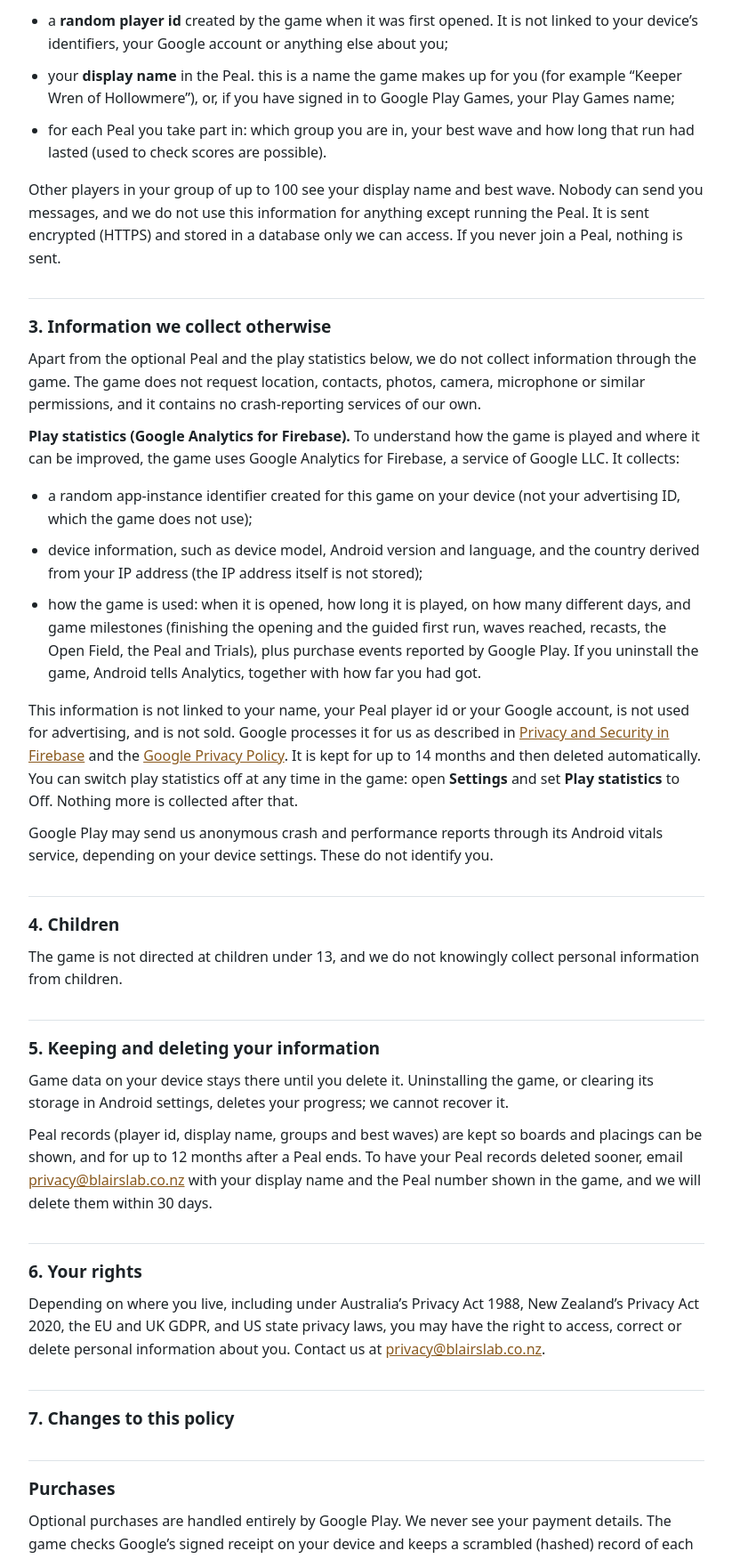
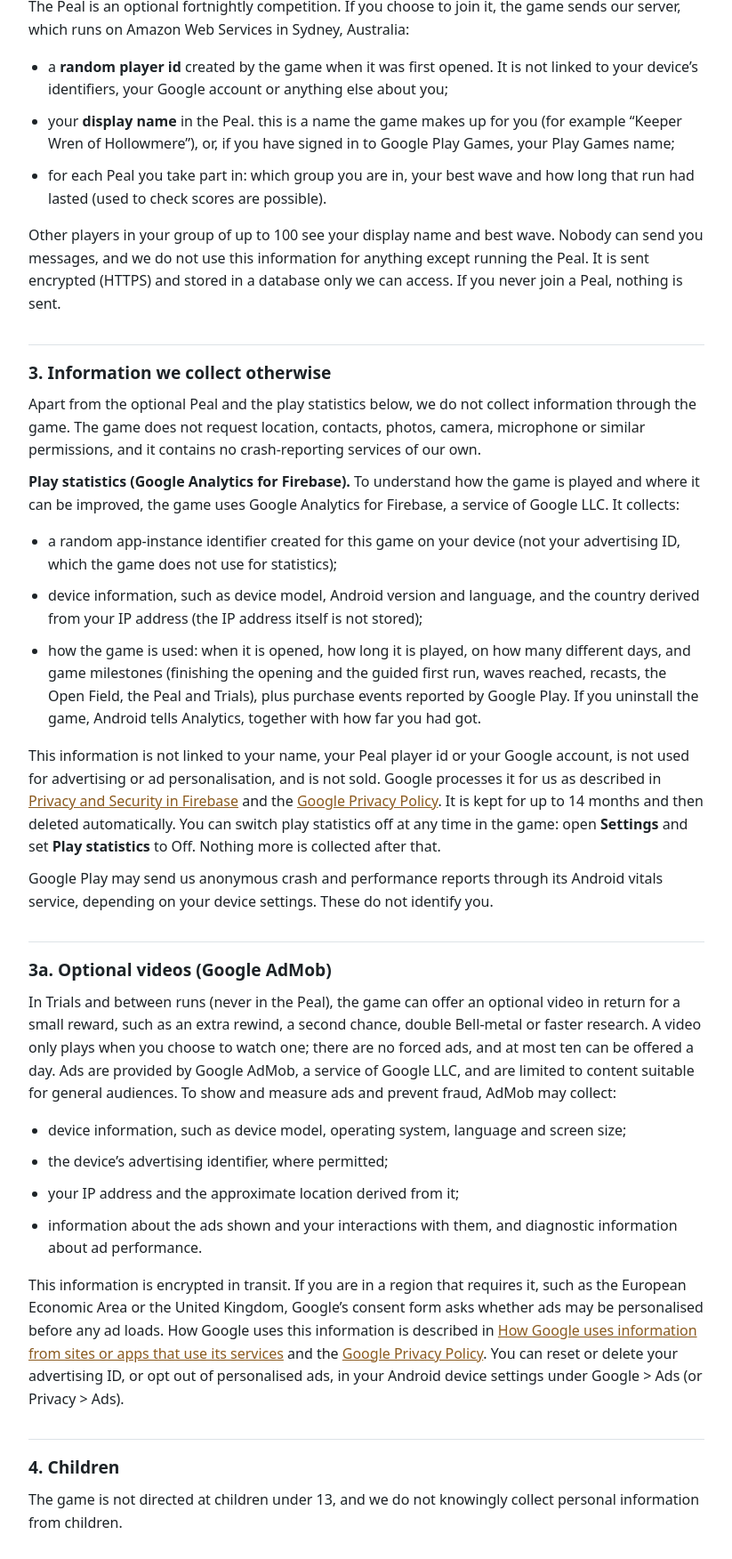
Before and after one commit to 5Rage/lastbell-privacy, a plain HTML site: page index.html in a window 1280 px wide. Shown: the part 1048-2800 px from the top of the page at 89% size, without its empty margins (228-1051 px from the left). Drawn offline with Linux system fonts and the light colour scheme.

Commit message:
Privacy policy: optional videos (Google AdMob), 4 Nov 2026
Co-Authored-By: Claude Sonnet 5.5 <noreply@anthropic.com>

```diff
--- a/index.html
+++ b/index.html
@@ -20,7 +20,7 @@
 <body>
 <main>
 <h1>Privacy Policy — The Last Bell</h1>
-<p class="meta">Effective date: 18 October 2026 · Updated 19 October 2026 to cover optional purchases and Google Play Games, 24 October 2026 for cloud saves, and 31 October 2026 to add play statistics (Google Analytics for Firebase) (the Peal: 18 October 2026)</p>
+<p class="meta">Effective date: 18 October 2026 · Updated 19 October 2026 to cover optional purchases and Google Play Games, 24 October 2026 for cloud saves, 31 October 2026 to add play statistics (Google Analytics for Firebase), and 4 November 2026 to add optional videos (Google AdMob) (the Peal: 18 October 2026)</p>
 
 <p>This policy explains what information the mobile game <strong>The Last Bell</strong> (“the game”) handles. The game is published by <strong>BlairsLab</strong> (“we”, “us”). If you have a question, contact us at <a href="mailto:privacy@blairslab.co.nz">privacy@blairslab.co.nz</a>.</p>
 
@@ -30,8 +30,8 @@
   <li>Your progress is saved only on your device.</li>
   <li>The Peal, a fortnightly competition, is optional. Only if you join it, the game sends our server a random player id that the game made up, your display name in the Peal, and your best waves in it, so your group’s board can be shown.</li>
   <li>There is no chat and no way for players to contact each other: other players in your Peal group see only display names and best waves.</li>
-  <li>The game sends anonymous play statistics (how long it is played and how far players get) to Google Analytics for Firebase. They never include your name or advertising ID, and you can switch them off in Settings.</li>
-  <li>The game contains no ads and no tracking for advertising. Optional in-app purchases are made through Google Play (see below).</li>
+  <li>The game sends anonymous play statistics (how long it is played and how far players get) to Google Analytics for Firebase. They never include your name, and you can switch them off in Settings.</li>
+  <li>Videos are always optional: one only plays if you choose to watch it for a small reward (never in the Peal). When you do, Google AdMob receives device and ad information to show it. Optional in-app purchases are made through Google Play (see below).</li>
   <li>We do not share or sell personal information.</li>
 </ul>
 
@@ -51,12 +51,22 @@
 <p>Apart from the optional Peal and the play statistics below, we do not collect information through the game. The game does not request location, contacts, photos, camera, microphone or similar permissions, and it contains no crash-reporting services of our own.</p>
 <p><strong>Play statistics (Google Analytics for Firebase).</strong> To understand how the game is played and where it can be improved, the game uses Google Analytics for Firebase, a service of Google LLC. It collects:</p>
 <ul>
-  <li>a random app-instance identifier created for this game on your device (not your advertising ID, which the game does not use);</li>
+  <li>a random app-instance identifier created for this game on your device (not your advertising ID, which the game does not use for statistics);</li>
   <li>device information, such as device model, Android version and language, and the country derived from your IP address (the IP address itself is not stored);</li>
   <li>how the game is used: when it is opened, how long it is played, on how many different days, and game milestones (finishing the opening and the guided first run, waves reached, recasts, the Open Field, the Peal and Trials), plus purchase events reported by Google Play. If you uninstall the game, Android tells Analytics, together with how far you had got.</li>
 </ul>
-<p>This information is not linked to your name, your Peal player id or your Google account, is not used for advertising, and is not sold. Google processes it for us as described in <a href="https://firebase.google.com/support/privacy">Privacy and Security in Firebase</a> and the <a href="https://policies.google.com/privacy">Google Privacy Policy</a>. It is kept for up to 14 months and then deleted automatically. You can switch play statistics off at any time in the game: open <strong>Settings</strong> and set <strong>Play statistics</strong> to Off. Nothing more is collected after that.</p>
+<p>This information is not linked to your name, your Peal player id or your Google account, is not used for advertising or ad personalisation, and is not sold. Google processes it for us as described in <a href="https://firebase.google.com/support/privacy">Privacy and Security in Firebase</a> and the <a href="https://policies.google.com/privacy">Google Privacy Policy</a>. It is kept for up to 14 months and then deleted automatically. You can switch play statistics off at any time in the game: open <strong>Settings</strong> and set <strong>Play statistics</strong> to Off. Nothing more is collected after that.</p>
 <p>Google Play may send us anonymous crash and performance reports through its Android vitals service, depending on your device settings. These do not identify you.</p>
+
+<h2>3a. Optional videos (Google AdMob)</h2>
+<p>In Trials and between runs (never in the Peal), the game can offer an optional video in return for a small reward, such as an extra rewind, a second chance, double Bell-metal or faster research. A video only plays when you choose to watch one; there are no forced ads, and at most ten can be offered a day. Ads are provided by Google AdMob, a service of Google LLC, and are limited to content suitable for general audiences. To show and measure ads and prevent fraud, AdMob may collect:</p>
+<ul>
+  <li>device information, such as device model, operating system, language and screen size;</li>
+  <li>the device’s advertising identifier, where permitted;</li>
+  <li>your IP address and the approximate location derived from it;</li>
+  <li>information about the ads shown and your interactions with them, and diagnostic information about ad performance.</li>
+</ul>
+<p>This information is encrypted in transit. If you are in a region that requires it, such as the European Economic Area or the United Kingdom, Google’s consent form asks whether ads may be personalised before any ad loads. How Google uses this information is described in <a href="https://policies.google.com/technologies/partner-sites">How Google uses information from sites or apps that use its services</a> and the <a href="https://policies.google.com/privacy">Google Privacy Policy</a>. You can reset or delete your advertising ID, or opt out of personalised ads, in your Android device settings under Google &gt; Ads (or Privacy &gt; Ads).</p>
 
 <h2>4. Children</h2>
 <p>The game is not directed at children under 13, and we do not knowingly collect personal information from children.</p>
@@ -73,7 +83,7 @@
 <p>Optional purchases are handled entirely by Google Play. We never see your payment details. The game checks Google’s signed receipt on your device and keeps a scrambled (hashed) record of each purchase in its save on your phone, so a purchase is never granted twice and can be restored. No purchase information is sent to our server.</p>
 <h2>Google Play Games</h2>
 <p>Signing in to Google Play Games is optional. If you do, your best wave, Wardens mended and Tolls stopped are sent to Google Play Games leaderboards, which Google runs under its own privacy policy, and your Play Games name is used as your display name in the Peal (see above). While you are signed in, the game also keeps a copy of your save (your progress, as stored on your device) in your own Google Play Games account, so you can carry on from another phone; that copy is held by Google under its own privacy policy, and you can delete it from your Google Play Games settings. We do not receive your Google account details.</p>
-<p>If a later version of the game adds other optional features that handle information (such as optional video ads), we will update this page and its date before that version is released, and note the change in the game’s update notes.</p>
+<p>If a later version of the game adds other optional features that handle information, we will update this page and its date before that version is released, and note the change in the game’s update notes.</p>
 
 <h2>8. Contact</h2>
 <p>BlairsLab<br>Email: <a href="mailto:privacy@blairslab.co.nz">privacy@blairslab.co.nz</a></p>
```
